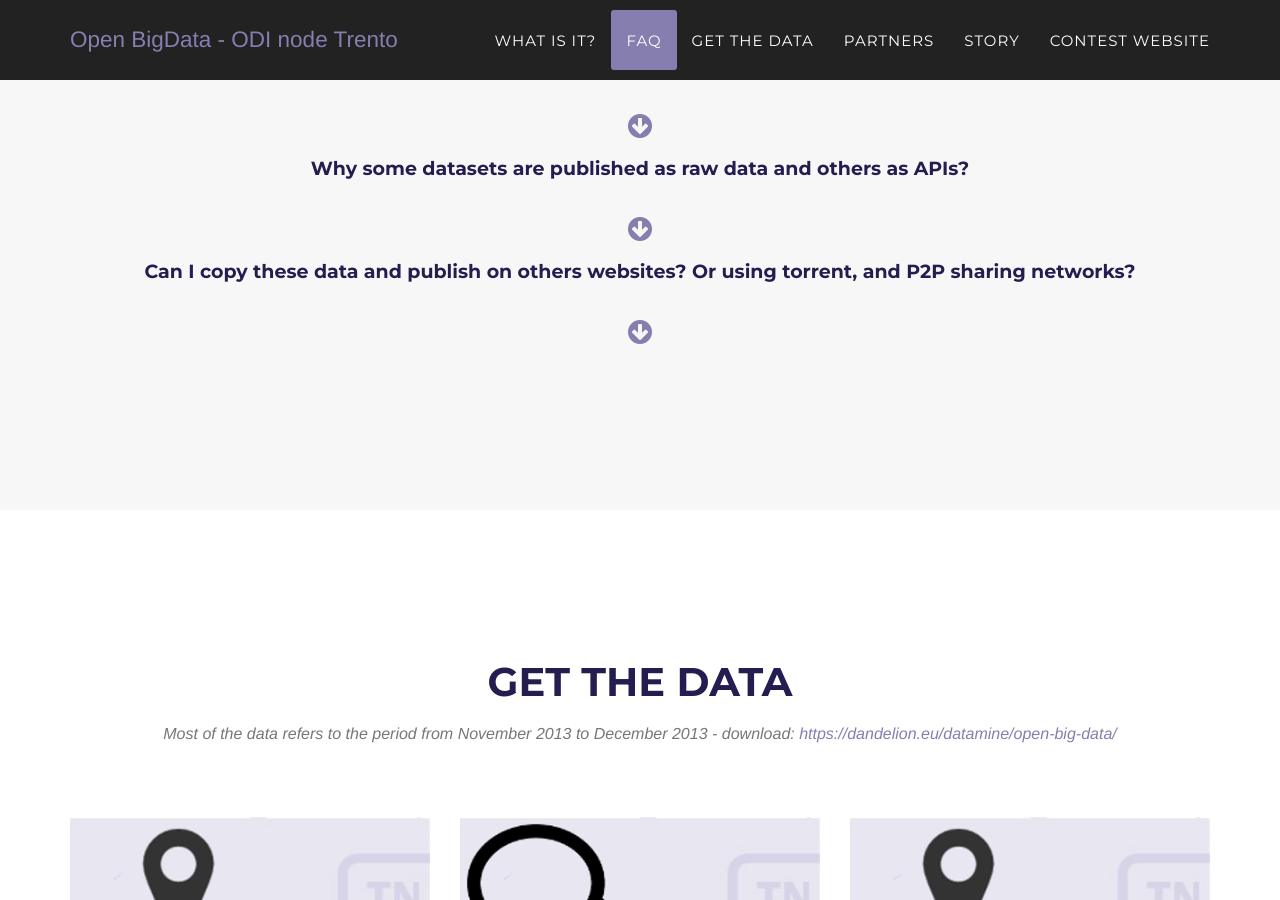
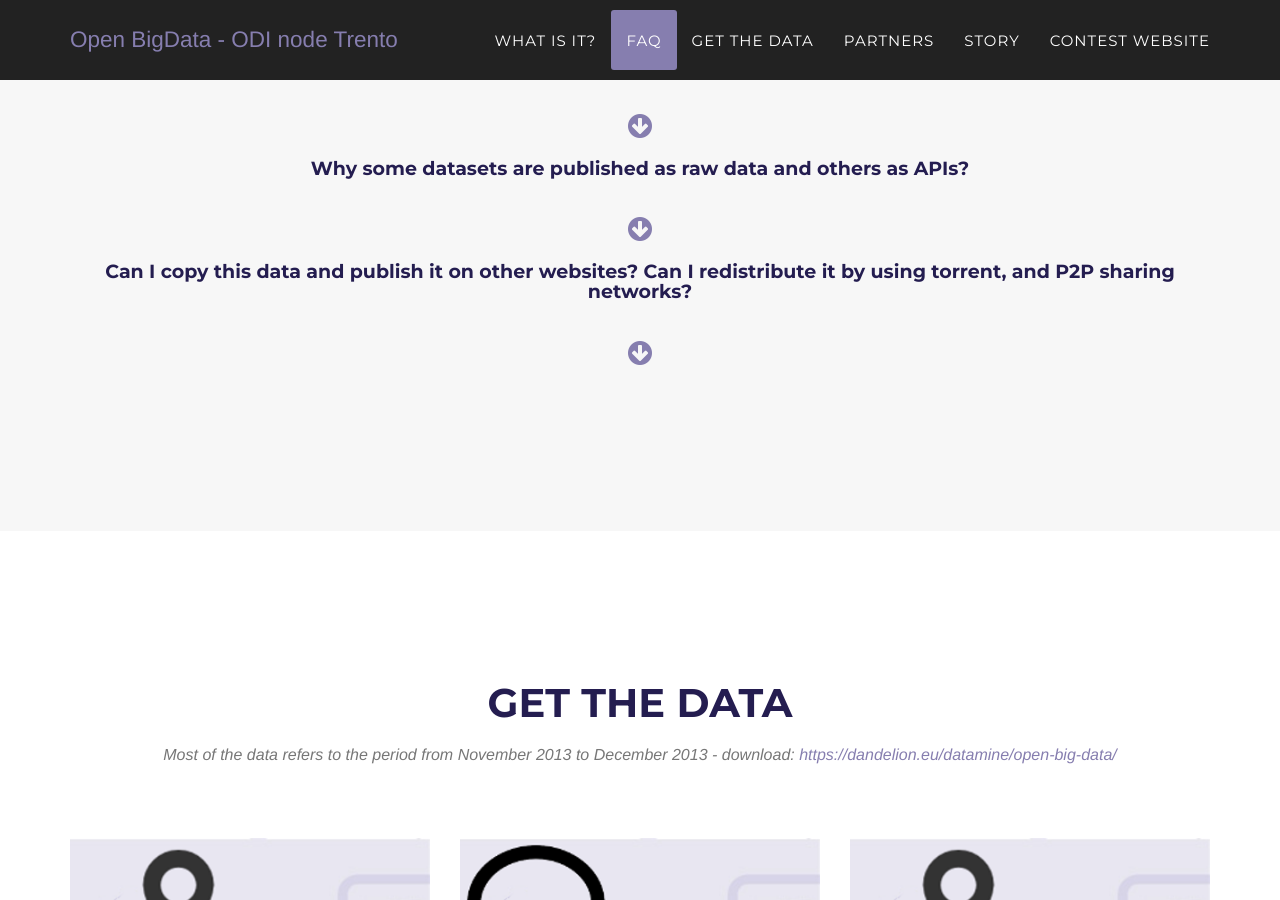
Before and after one commit to theodifbk/theodifbk.github.io, a Jekyll site: the page built from openbigdata/index.html, in a window 1280 px wide and 900 px high, scrolled down 2001 px. Built offline with Jekyll 4.4.1, drawn with Linux system fonts in a browser that asks for light colours; some web fonts are replaced.

Commit message:
Update faq5.markdown

```diff
--- a/_openbigdatafaqs/faq5.markdown
+++ b/_openbigdatafaqs/faq5.markdown
@@ -1,8 +1,8 @@
 ---
-title: Can I copy these data and publish on others websites? Or using torrent, and P2P sharing networks?
+title: Can I copy this data and publish it on other websites? Can I redistribute it by using torrent, and P2P sharing networks?
 layout: default
 faqid: 5
 date: 2014-12-12
 category: openbigdatafaq
-description: Yes, of course. You can do anything you want, as you remain under the <a href="http://opendatacommons.org/licenses/odbl" target="_new">ODbL license conditions</a>.
+description: Yes, of course. You can do anything you want, as you remain under the terms and conditions of the <a href="http://opendatacommons.org/licenses/odbl" target="_new">ODbL license conditions</a>.
 ---
```
